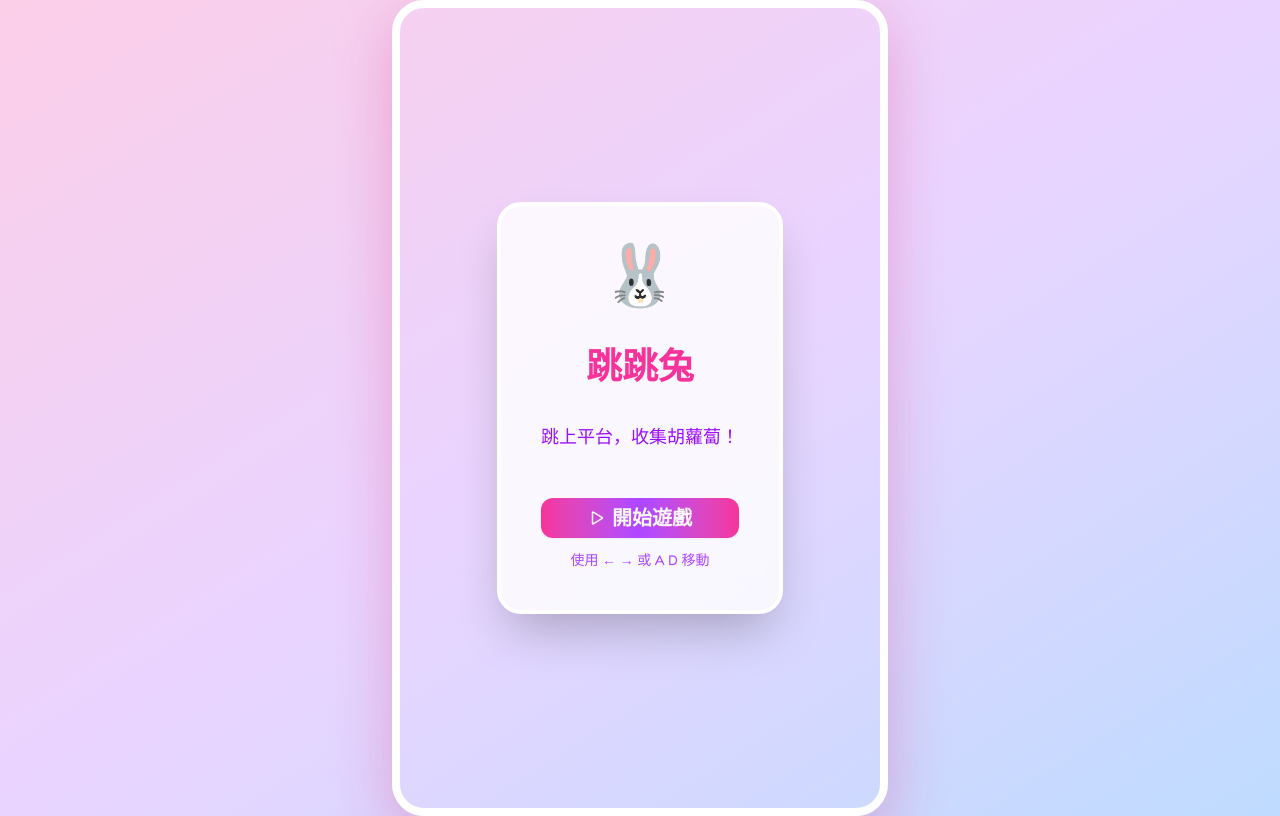
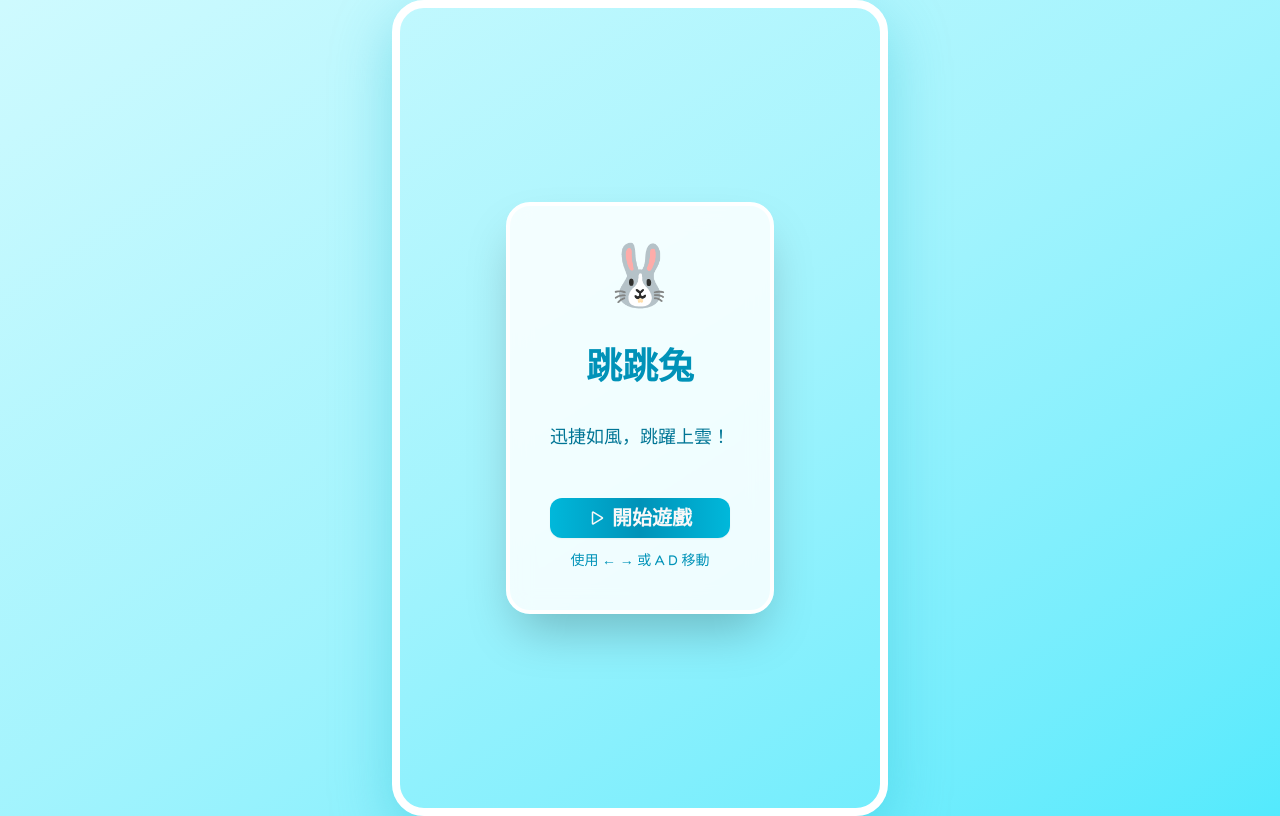
Before and after one commit to victorfu/ollie-little-games, a React (Vite) app: page / in a window 1280 px wide. Built offline with nearby package versions, Linux system fonts and the light colour scheme.

Commit message:
Generated by Spark: 你要跟著 疾風鷹 - 迅捷的風之精靈 的風格 調整整個遊戲的 UI 風格

```diff
--- a/index.html
+++ b/index.html
@@ -4,7 +4,7 @@
 <head>
     <meta charset="UTF-8" />
     <meta name="viewport" content="width=device-width, initial-scale=1.0" />
-    <title>跳跳兔 - 可愛跳躍遊戲</title>
+    <title>疾風跳兔 - 迅捷的跳躍冒險</title>
     <link rel="preconnect" href="https://fonts.googleapis.com">
     <link rel="preconnect" href="https://fonts.gstatic.com" crossorigin>
     <link href="https://fonts.googleapis.com/css2?family=Fredoka:wght@400;500;600;700&display=swap" rel="stylesheet">
--- a/src/components/BunnyJumper.tsx
+++ b/src/components/BunnyJumper.tsx
@@ -348,7 +348,7 @@ export default function BunnyJumper() {
     ctx.scale(1 / squash, squash)
     ctx.translate(-centerX, -(centerY + idleBounce))
 
-    ctx.fillStyle = '#FFE5F0'
+    ctx.fillStyle = '#C5F6FA'
     ctx.beginPath()
     ctx.ellipse(centerX - 10, player.y + 6 + idleBounce, 8, 16, -0.15, 0, Math.PI * 2)
     ctx.ellipse(centerX + 10, player.y + 6 + idleBounce, 8, 16, 0.15, 0, Math.PI * 2)
@@ -356,7 +356,7 @@ export default function BunnyJumper() {
 
     const bodyGradient = ctx.createRadialGradient(centerX, centerY + 4, 0, centerX, centerY + 4, width * 0.6)
     bodyGradient.addColorStop(0, '#FFFFFF')
-    bodyGradient.addColorStop(1, '#FFD6E8')
+    bodyGradient.addColorStop(1, '#66D9E8')
     ctx.fillStyle = bodyGradient
     ctx.beginPath()
     ctx.ellipse(centerX, centerY + 6, width * 0.45, height * 0.46, 0, 0, Math.PI * 2)
@@ -368,12 +368,12 @@ export default function BunnyJumper() {
     ctx.arc(centerX + 8, centerY - 4, 3.5, 0, Math.PI * 2)
     ctx.fill()
 
-    ctx.fillStyle = '#FF8FAB'
+    ctx.fillStyle = '#22B8CF'
     ctx.beginPath()
     ctx.arc(centerX, centerY + 4, 3, 0, Math.PI * 2)
     ctx.fill()
 
-    ctx.strokeStyle = '#FF8FAB'
+    ctx.strokeStyle = '#22B8CF'
     ctx.lineWidth = 2
     ctx.lineCap = 'round'
     ctx.beginPath()
@@ -396,14 +396,14 @@ export default function BunnyJumper() {
 
     const gradient = ctx.createLinearGradient(x, drawY, x, drawY + height)
     if (type === PlatformType.Moving) {
-      gradient.addColorStop(0, '#E9D5FF')
-      gradient.addColorStop(1, '#C084FC')
+      gradient.addColorStop(0, '#99E9F2')
+      gradient.addColorStop(1, '#22B8CF')
     } else if (type === PlatformType.Breakable) {
-      gradient.addColorStop(0, '#FECDD3')
-      gradient.addColorStop(1, '#FB7185')
+      gradient.addColorStop(0, '#C5F6FA')
+      gradient.addColorStop(1, '#66D9E8')
     } else {
-      gradient.addColorStop(0, '#ECFCCB')
-      gradient.addColorStop(1, '#D9F99D')
+      gradient.addColorStop(0, '#66D9E8')
+      gradient.addColorStop(1, '#0C8599')
     }
 
     ctx.fillStyle = gradient
@@ -411,8 +411,16 @@ export default function BunnyJumper() {
     ctx.roundRect(x, drawY, width, height, 10)
     ctx.fill()
 
+    if (type === PlatformType.Moving) {
+      ctx.strokeStyle = 'rgba(255, 255, 255, 0.4)'
+      ctx.lineWidth = 2
+      ctx.beginPath()
+      ctx.roundRect(x + 3, drawY + 3, width - 6, height - 6, 8)
+      ctx.stroke()
+    }
+
     if (isBreaking) {
-      ctx.strokeStyle = 'rgba(239, 68, 68, 0.8)'
+      ctx.strokeStyle = 'rgba(12, 133, 153, 0.8)'
       ctx.setLineDash([6, 6])
       ctx.strokeRect(x + 4, drawY + 4, width - 8, height - 8)
       ctx.setLineDash([])
@@ -432,7 +440,7 @@ export default function BunnyJumper() {
     ctx.rotate(Math.sin(time * 2 + centerX) * 0.05)
     ctx.translate(-centerX, -(centerY + bounce))
 
-    ctx.fillStyle = '#84CC16'
+    ctx.fillStyle = '#66D9E8'
     ctx.beginPath()
     ctx.moveTo(centerX - 6, carrot.y + bounce)
     ctx.quadraticCurveTo(centerX - 2, carrot.y - 8 + bounce, centerX + 2, carrot.y + bounce)
@@ -440,8 +448,8 @@ export default function BunnyJumper() {
     ctx.fill()
 
     const carrotGrad = ctx.createLinearGradient(centerX - 10, centerY, centerX + 10, centerY)
-    carrotGrad.addColorStop(0, '#FDBA74')
-    carrotGrad.addColorStop(1, '#F97316')
+    carrotGrad.addColorStop(0, '#FAB005')
+    carrotGrad.addColorStop(1, '#F59F00')
     ctx.fillStyle = carrotGrad
     ctx.beginPath()
     ctx.moveTo(centerX, carrot.y + bounce)
@@ -462,11 +470,23 @@ export default function BunnyJumper() {
     ctx.clearRect(0, 0, GAME_CONFIG.WIDTH, GAME_CONFIG.HEIGHT)
 
     const bgGradient = ctx.createLinearGradient(0, 0, 0, GAME_CONFIG.HEIGHT)
-    bgGradient.addColorStop(0, '#E0F2FE')
-    bgGradient.addColorStop(0.5, '#FCE7F3')
-    bgGradient.addColorStop(1, '#FDF2F8')
+    bgGradient.addColorStop(0, '#E0F7FA')
+    bgGradient.addColorStop(0.5, '#B2EBF2')
+    bgGradient.addColorStop(1, '#80DEEA')
     ctx.fillStyle = bgGradient
     ctx.fillRect(0, 0, GAME_CONFIG.WIDTH, GAME_CONFIG.HEIGHT)
+
+    const cloudOffset = (time * 10) % (GAME_CONFIG.WIDTH + 100)
+    for (let i = 0; i < 3; i++) {
+      ctx.fillStyle = 'rgba(255, 255, 255, 0.3)'
+      const cloudX = cloudOffset - 100 + i * 180 - (i * 200)
+      const cloudY = 100 + i * 80
+      ctx.beginPath()
+      ctx.arc(cloudX, cloudY, 30, 0, Math.PI * 2)
+      ctx.arc(cloudX + 25, cloudY, 40, 0, Math.PI * 2)
+      ctx.arc(cloudX + 50, cloudY, 30, 0, Math.PI * 2)
+      ctx.fill()
+    }
 
     ctx.save()
     ctx.translate(0, -cameraY)
@@ -476,11 +496,11 @@ export default function BunnyJumper() {
 
     collectParticles.forEach((particle) => {
       const alpha = particle.life / particle.maxLife
-      ctx.fillStyle = `rgba(251, 146, 60, ${alpha})`
+      ctx.fillStyle = `rgba(102, 217, 232, ${alpha})`
       ctx.beginPath()
       ctx.arc(particle.x, particle.y, 3 * alpha, 0, Math.PI * 2)
       ctx.fill()
-      ctx.fillStyle = `rgba(254, 215, 170, ${alpha * 0.8})`
+      ctx.fillStyle = `rgba(197, 246, 250, ${alpha * 0.8})`
       ctx.beginPath()
       ctx.arc(particle.x, particle.y, 1.5 * alpha, 0, Math.PI * 2)
       ctx.fill()
@@ -496,26 +516,26 @@ export default function BunnyJumper() {
     const displayScore = heightScore + collectScore
 
     ctx.save()
-    ctx.fillStyle = 'rgba(255, 255, 255, 0.9)'
-    ctx.strokeStyle = 'rgba(219, 39, 119, 0.25)'
+    ctx.fillStyle = 'rgba(255, 255, 255, 0.95)'
+    ctx.strokeStyle = 'rgba(34, 184, 207, 0.3)'
     ctx.lineWidth = 2
     ctx.beginPath()
     ctx.roundRect(GAME_CONFIG.WIDTH / 2 - 130, 12, 260, 70, 18)
     ctx.fill()
     ctx.stroke()
 
-    ctx.fillStyle = '#DB2777'
+    ctx.fillStyle = '#0C8599'
     ctx.font = 'bold 20px sans-serif'
     ctx.fillText('分數', GAME_CONFIG.WIDTH / 2 - 110, 42)
 
     const numberGrad = ctx.createLinearGradient(0, 0, 0, 70)
-    numberGrad.addColorStop(0, '#DB2777')
-    numberGrad.addColorStop(1, '#BE185D')
+    numberGrad.addColorStop(0, '#22B8CF')
+    numberGrad.addColorStop(1, '#0C8599')
     ctx.fillStyle = numberGrad
     ctx.font = 'bold 28px sans-serif'
     ctx.fillText(`${displayScore}`, GAME_CONFIG.WIDTH / 2 - 110, 68)
 
-    ctx.fillStyle = '#EA580C'
+    ctx.fillStyle = '#FAB005'
     ctx.font = 'bold 18px sans-serif'
     ctx.fillText(`🥕 x ${data.carrotCount}`, GAME_CONFIG.WIDTH / 2 + 30, 55)
 
@@ -523,32 +543,32 @@ export default function BunnyJumper() {
   }
 
   return (
-    <div className="flex items-center justify-center min-h-screen bg-gradient-to-br from-pink-200 via-purple-200 to-blue-200">
+    <div className="flex items-center justify-center min-h-screen bg-gradient-to-br from-cyan-100 via-cyan-200 to-cyan-300">
       <div className="relative">
         <canvas
           ref={canvasRef}
           width={GAME_CONFIG.WIDTH}
           height={GAME_CONFIG.HEIGHT}
-          className="border-[8px] border-white rounded-[2rem] shadow-[0_20px_60px_rgba(219,39,119,0.3)]"
+          className="border-[8px] border-white rounded-[2rem] shadow-[0_20px_60px_rgba(34,184,207,0.4)]"
         />
 
         {gameState === GameState.Menu && (
           <div className="absolute inset-0 flex items-center justify-center p-4">
-            <Card className="p-10 max-w-md text-center bg-white/80 backdrop-blur-md border-4 border-white shadow-2xl rounded-[1.5rem]">
+            <Card className="p-10 max-w-md text-center bg-white/85 backdrop-blur-md border-4 border-white shadow-2xl rounded-[1.5rem]">
               <div className="text-6xl mb-4 animate-bounce">🐰</div>
-              <h1 className="text-4xl font-bold text-pink-500 mb-3">跳跳兔</h1>
-              <p className="text-lg text-purple-600 mb-6">跳上平台，收集胡蘿蔔！</p>
+              <h1 className="text-4xl font-bold text-cyan-600 mb-3">跳跳兔</h1>
+              <p className="text-lg text-cyan-700 mb-6">迅捷如風，跳躍上雲！</p>
               <div className="space-y-3">
-                <Button onClick={startGame} size="lg" className="w-full gap-2 text-xl bg-gradient-to-r from-pink-500 via-purple-500 to-pink-500">
+                <Button onClick={startGame} size="lg" className="w-full gap-2 text-xl bg-gradient-to-r from-cyan-500 via-cyan-600 to-cyan-500 hover:from-cyan-600 hover:via-cyan-700 hover:to-cyan-600">
                   <Play weight="bold" />
                   <span className="font-bold">開始遊戲</span>
                 </Button>
                 {bestScore > 0 && (
-                  <div className="text-purple-700 font-semibold bg-white/70 rounded-xl py-3 border border-white">
+                  <div className="text-cyan-800 font-semibold bg-cyan-50/80 rounded-xl py-3 border border-cyan-200">
                     👑 最高分數：{bestScore}
                   </div>
                 )}
-                <div className="text-sm text-purple-500">使用 ← → 或 A D 移動</div>
+                <div className="text-sm text-cyan-600">使用 ← → 或 A D 移動</div>
               </div>
             </Card>
           </div>
@@ -558,15 +578,15 @@ export default function BunnyJumper() {
           <div className="absolute inset-0 flex items-center justify-center p-4">
             <Card className="p-10 max-w-md text-center bg-white/85 backdrop-blur-md border-4 border-white shadow-2xl rounded-[1.5rem]">
               <div className="text-6xl mb-4">💫</div>
-              <h2 className="text-4xl font-bold text-pink-500 mb-4">遊戲結束</h2>
-              <p className="text-xl text-purple-600 mb-2">你的分數</p>
-              <p className="text-5xl font-bold text-orange-500 mb-4">{currentScore}</p>
-              <p className="text-md text-purple-600 mb-6">最高分：{bestScore}</p>
+              <h2 className="text-4xl font-bold text-cyan-600 mb-4">遊戲結束</h2>
+              <p className="text-xl text-cyan-700 mb-2">你的分數</p>
+              <p className="text-5xl font-bold text-cyan-600 mb-4">{currentScore}</p>
+              <p className="text-md text-cyan-700 mb-6">最高分：{bestScore}</p>
               <div className="flex gap-3 justify-center">
                 <Button
                   onClick={handleRestart}
                   size="lg"
-                  className="gap-2 px-8 text-lg bg-gradient-to-r from-pink-500 via-purple-500 to-pink-500"
+                  className="gap-2 px-8 text-lg bg-gradient-to-r from-cyan-500 via-cyan-600 to-cyan-500 hover:from-cyan-600 hover:via-cyan-700 hover:to-cyan-600"
                 >
                   <ArrowsClockwise size={24} weight="bold" />
                   <span className="font-bold">再玩一次</span>
@@ -575,7 +595,7 @@ export default function BunnyJumper() {
                   onClick={handleMenu}
                   variant="outline"
                   size="lg"
-                  className="gap-2 px-8 text-lg"
+                  className="gap-2 px-8 text-lg border-cyan-300 text-cyan-700 hover:bg-cyan-50"
                 >
                   <House size={24} weight="bold" />
                   <span className="font-bold">主選單</span>
--- a/src/index.css
+++ b/src/index.css
@@ -8,28 +8,28 @@
 }
 
 :root {
-  --background: oklch(0.82 0.08 230);
-  --foreground: oklch(0.25 0.02 260);
+  --background: oklch(0.92 0.04 200);
+  --foreground: oklch(0.25 0.02 200);
 
   --card: oklch(0.98 0 0);
-  --card-foreground: oklch(0.25 0.02 260);
+  --card-foreground: oklch(0.25 0.02 200);
   --popover: oklch(0.98 0 0);
-  --popover-foreground: oklch(0.25 0.02 260);
+  --popover-foreground: oklch(0.25 0.02 200);
 
-  --primary: oklch(0.72 0.18 45);
+  --primary: oklch(0.65 0.12 195);
   --primary-foreground: oklch(0.98 0 0);
-  --secondary: oklch(0.75 0.15 145);
+  --secondary: oklch(0.75 0.08 200);
   --secondary-foreground: oklch(0.98 0 0);
-  --muted: oklch(0.90 0.02 230);
-  --muted-foreground: oklch(0.45 0.02 260);
-  --accent: oklch(0.72 0.18 45);
+  --muted: oklch(0.88 0.03 200);
+  --muted-foreground: oklch(0.45 0.02 200);
+  --accent: oklch(0.65 0.12 195);
   --accent-foreground: oklch(0.98 0 0);
   --destructive: oklch(0.577 0.245 27.325);
   --destructive-foreground: oklch(0.98 0 0);
 
-  --border: oklch(0.85 0.04 230);
-  --input: oklch(0.85 0.04 230);
-  --ring: oklch(0.72 0.18 45);
+  --border: oklch(0.82 0.04 200);
+  --input: oklch(0.82 0.04 200);
+  --ring: oklch(0.65 0.12 195);
 
   --radius: 0.75rem;
 }
```
